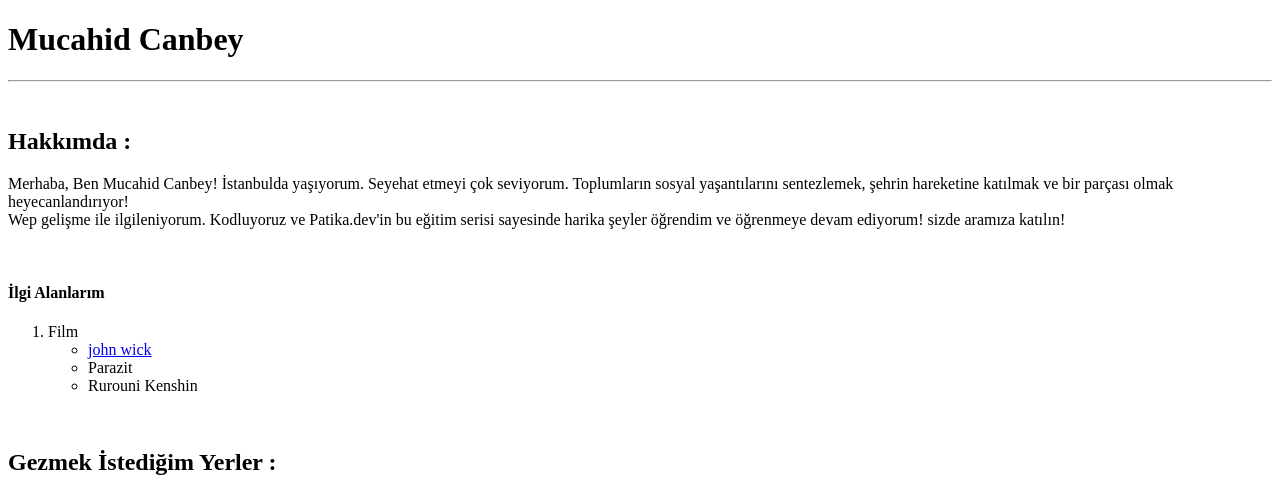
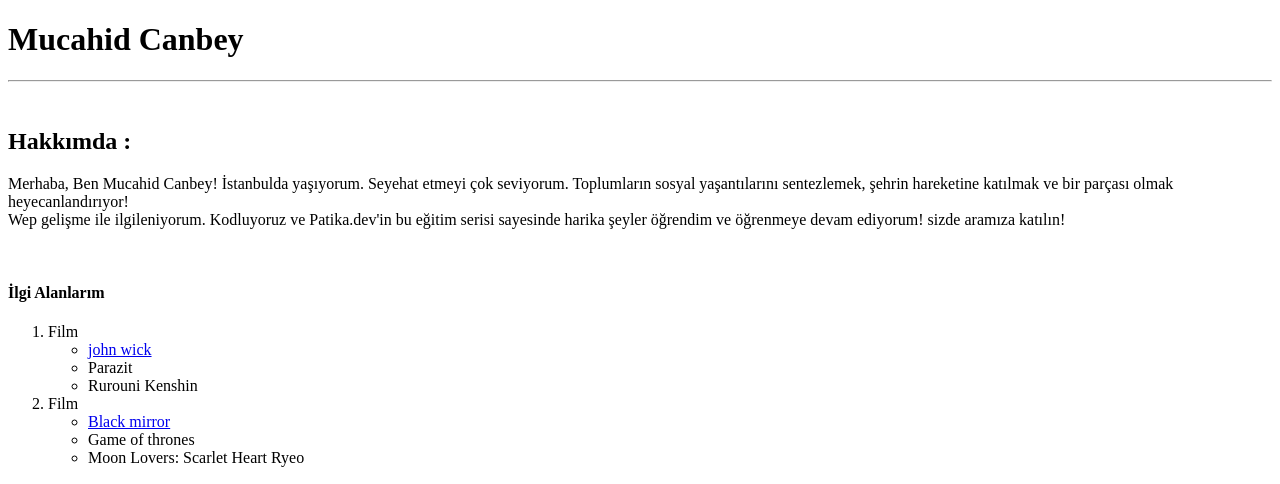
Before and after one commit to Mucahid-Canbey/Html-Odev-1-2, a plain HTML site: page index.html in a window 1280 px wide. Shown: the top 484 px of the page. Drawn offline with Linux system fonts and the light colour scheme.

Commit message:
Dizi Listesi Eklendi

```diff
--- a/index.html
+++ b/index.html
@@ -33,20 +33,34 @@
     <br />
 
     <h4>İlgi Alanlarım</h4>
+
     <ol>
+      <!--Filim Listesi-->
       <li>Film</li>
       <ul>
         <li>
-            <!--İMD Link-->
+          <!--İMD Link-->
           <a href="https://www.imdb.com/title/tt2911666/" target="_blank"
-            >john wick</a>
+            >john wick</a
+          >
         </li>
         <li>Parazit</li>
         <li>Rurouni Kenshin</li>
       </ul>
+
+      <!--Dizi Listesi-->
+      <li>Film</li>
+      <ul>
+        <li>
+          <!--İMD Link-->
+          <a href="https://www.imdb.com/title/tt2085059/" target="_blank"
+            >Black mirror</a
+          >
+        </li>
+        <li>Game of thrones</li>
+        <li>Moon Lovers: Scarlet Heart Ryeo</li>
+      </ul>
     </ol>
-
-    <br />
 
     <h2>Gezmek İstediğim Yerler :</h2>
 
```
